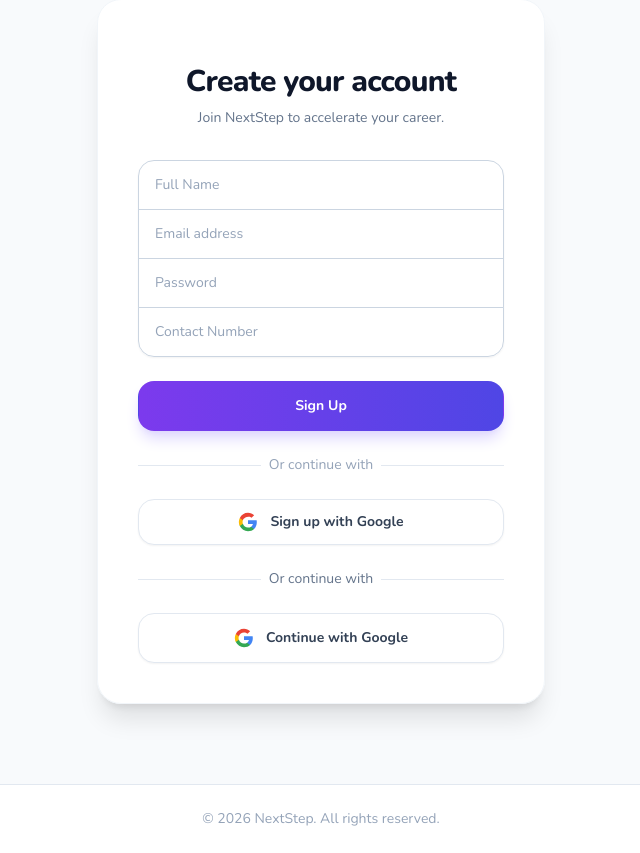
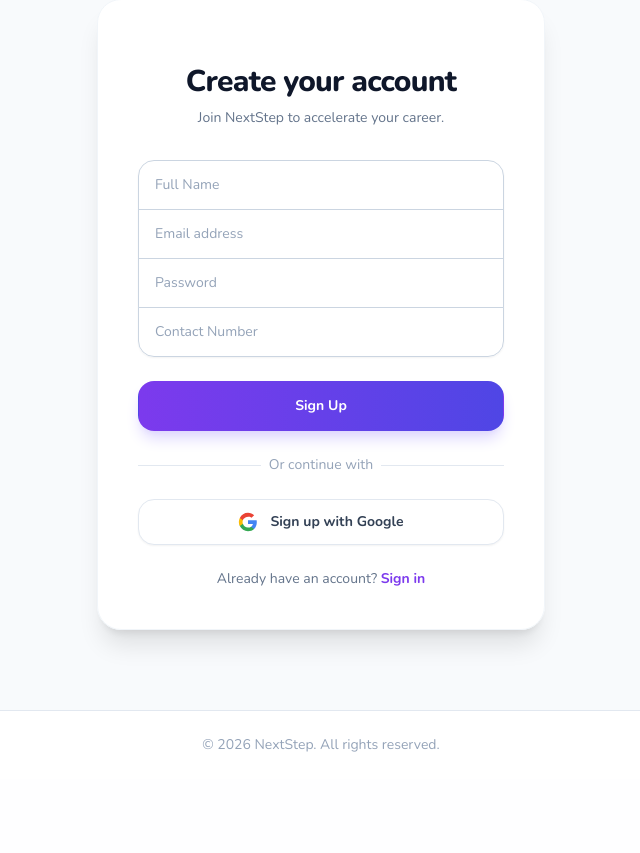
Before and after one commit to Yuvneet22/NEXTSTEP, a FastAPI app: page /signup in a window 1280 px wide. Shown: the part 146-999 px from the top of the page, without its empty margins (319-959 px from the left). After the commit the page ends 898 px from the top, so only its background shows below. Run offline with FastAPI, Linux system fonts and the light colour scheme; some libraries are stand-ins or nearby versions.

Commit message:
right now

```diff
--- a/app/templates/signup.html
+++ b/app/templates/signup.html
@@ -63,35 +63,10 @@
                 </a>
             </div>
 
-            <div class="relative">
-                <div class="absolute inset-0 flex items-center">
-                    <div class="w-full border-t border-slate-200"></div>
-                </div>
-                <div class="relative flex justify-center text-sm">
-                    <span class="px-2 bg-white text-slate-500">Or continue with</span>
-                </div>
-            </div>
-
-            <div>
-                <a href="/login/google"
-                    class="w-full flex items-center justify-center px-4 py-3.5 border border-slate-200 rounded-2xl shadow-sm text-sm font-bold text-slate-700 bg-white hover:bg-slate-50 transition-all duration-200 ease-in-out transform hover:scale-[1.01] active:scale-[0.99]">
-                    <svg class="h-5 w-5 mr-3" viewBox="0 0 24 24">
-                        <path
-                            d="M22.56 12.25c0-.78-.07-1.53-.2-2.25H12v4.26h5.92c-.26 1.37-1.04 2.53-2.21 3.31v2.77h3.57c2.08-1.92 3.28-4.74 3.28-8.09z"
-                            fill="#4285F4" />
-                        <path
-                            d="M12 23c2.97 0 5.46-.98 7.28-2.66l-3.57-2.77c-1 .67-2.28 1.06-3.71 1.06-2.86 0-5.29-1.93-6.16-4.53H2.18v2.84C3.99 20.53 7.7 23 12 23z"
-                            fill="#34A853" />
-                        <path
-                            d="M5.84 14.1c-.22-.67-.35-1.39-.35-2.1s.13-1.43.35-2.1V7.07H2.18C1.43 8.55 1 10.22 1 12s.43 3.45 1.18 4.93l3.66-2.83z"
-                            fill="#FBBC05" />
-                        <path
-                            d="M12 5.38c1.62 0 3.06.56 4.21 1.64l3.15-3.15C17.45 2.09 14.97 1 12 1 7.7 1 3.99 3.47 2.18 7.07l3.66 2.83c.87-2.6 3.3-4.52 6.16-4.52z"
-                            fill="#EA4335" />
-                    </svg>
-                    Continue with Google
-                </a>
-            </div>
+        <p class="mt-8 text-center text-sm text-slate-500">
+            Already have an account?
+            <a href="/login" class="font-bold text-violet-600 hover:text-violet-500 transiton-colors">Sign in</a>
+        </p>
         </form>
     </div>
 </div>
```
Also changed, not shown: app/templates/login.html (+4 -29 lines).
